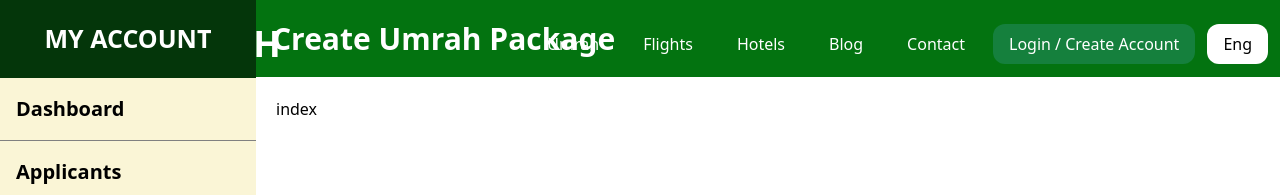
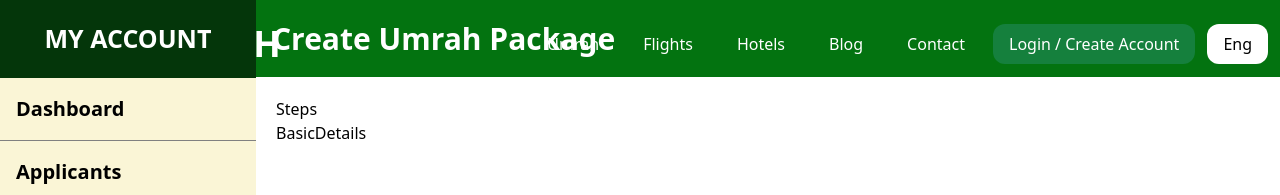
Before and after one commit to Saim0704/Hajj-Umrah-Frontend, a Next.js app: page /admin/packages in a window 1280 px wide. Shown: the top 195 px of the page. Built offline with nearby package versions, Linux system fonts and the light colour scheme.

Commit message:
basic and step component created

```diff
--- a/pages/admin/packages/index.js
+++ b/pages/admin/packages/index.js
@@ -1,12 +1,17 @@
-import React from 'react'
+import React from "react";
+import BasicDetails from "src/components/feature/packageCreation/BasicDetails";
+import Steps from "src/components/feature/packageCreation/steps";
 
 const index = () => {
   return (
-    <div>index</div>
-  )
-}
+    <div>
+      <Steps />
+      <BasicDetails />
+    </div>
+  );
+};
 
-export default index
+export default index;
 
 export async function getStaticProps() {
   return {
--- /dev/null
+++ b/src/components/feature/packageCreation/BasicDetails.js
@@ -0,0 +1,7 @@
+import React from "react";
+
+const BasicDetails = () => {
+  return <div>BasicDetails</div>;
+};
+
+export default BasicDetails;
--- /dev/null
+++ b/src/components/feature/packageCreation/steps.js
@@ -0,0 +1,7 @@
+import React from "react";
+
+const Steps = () => {
+  return <div>Steps</div>;
+};
+
+export default Steps;
```
Also changed, not shown: pages/index.js (line endings or trailing spaces). Lines whose indentation alone changed are shown as unchanged.
